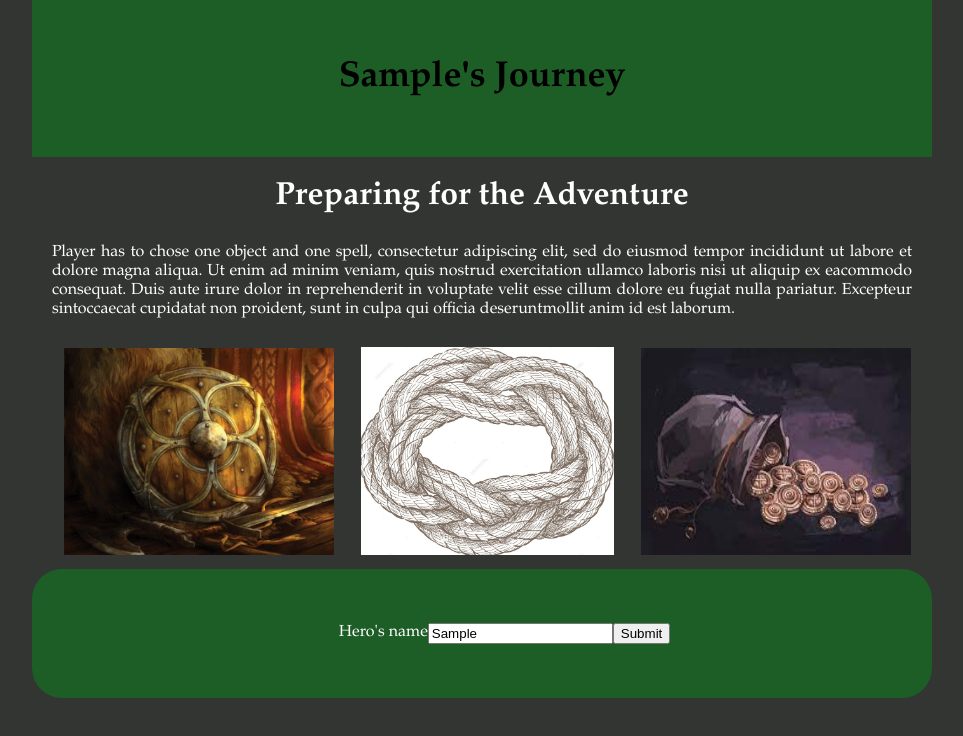
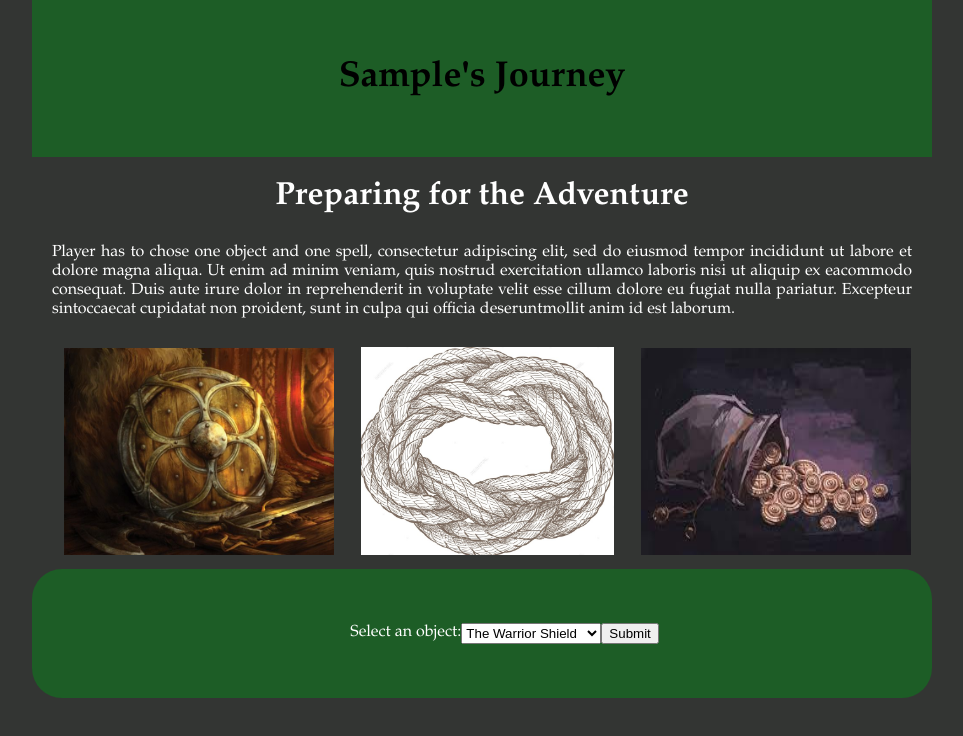
Before and after one commit to shuampi/react-christmas-project, a React (Create React App) app: page / in a window 1280 px wide. Both pictures are taken after typing "Sample" into the empty fields and a click on the button "Submit". Shown: the top 736 px of the page, without its empty margins (158-1121 px from the left). Built offline with nearby package versions, Linux system fonts and the light colour scheme.

Commit message:
action form hide and select item card is shown.

```diff
--- a/src/components/ActionBar/index.js
+++ b/src/components/ActionBar/index.js
@@ -1,7 +1,7 @@
 import React from "react";
 import { useState } from 'react';
 
-function ActionBar({handelHeroName, handelNarrativeText, handelIsHide}){
+function ActionBar({handelHeroName, handelNarrativeText, handelIsHide, isHide}){
 
   const [name,setName]=useState("");
 
@@ -11,7 +11,7 @@ setName(event.target.value)
 }
 
     return(
-        <form className="show-input-window" id="input-name">
+        <form className={isHide? "hide":"show-input-window"} id="input-name">
         <label id="label-name">Hero's name</label>
         <input id="hero-text-name" type="text" onChange={handelInputName} value={name}/>
         <button type="button" onClick={()=>{handelHeroName(name); handelNarrativeText(); handelIsHide()}} id="hero-name-button">Submit</button>
--- a/src/components/App/App.css
+++ b/src/components/App/App.css
@@ -41,7 +41,7 @@ body {
     display: flex;
     justify-content: space-evenly;
 }
-.hide-intro{
+.hide{
   display: none;
 }
 #hero-image{
--- a/src/components/App/App.js
+++ b/src/components/App/App.js
@@ -4,6 +4,7 @@ import "./App.css";
 import HeroStatusBar from "../herosStatusBar/index";
 import NarrativeBlock from "../NarrativeBlock";
 import ActionBar from "../ActionBar";
+import SelectItemCard from "../SelectItemCard";
 import { useState } from "react";
 import { theStory } from "../storyChapterData";
 
@@ -27,9 +28,17 @@ function App() {
       <HeroStatusBar heroName={heroName} />
       <NarrativeBlock isHide={isHide} narrativeText={narrativeText} />
       <ActionBar
+        isHide={isHide}
         handelHeroName={handelHeroName}
         handelNarrativeText={handelNarrativeText}
         handelIsHide={handelIsHide}
+      />
+      <SelectItemCard
+        isHide={isHide}
+        label="Select an object:"
+        value1="The Warrior Shield"
+        value2="The Magic Rope"
+        value3="A Bag Full Of Coins"
       />
     </div>
   );
--- a/src/components/ImageCard/index.js
+++ b/src/components/ImageCard/index.js
@@ -4,7 +4,7 @@ function ImageCard({src, alt, isHide}){
 
 return(
     <div >
-     <img className={isHide? "image-card":"hide-intro"} src={src} alt={alt}/>
+     <img className={isHide? "image-card":"hide"} src={src} alt={alt}/>
     </div>
 )
 
--- a/src/components/NarrativeBlock/index.js
+++ b/src/components/NarrativeBlock/index.js
@@ -10,8 +10,8 @@ function NarrativeBlock({ narrativeText, isHide }) {
       <h1 id="chapter_header">{narrativeText.chapterHeader}</h1>
       <p id="chapter_text">{narrativeText.chapterText}</p>
       <div className="content">
-        <img className={isHide? "hide-intro":""} id="hero-image" src="\images\hero4.jpg" alt="the young hero" />
-        <p className={isHide? "hide-intro":""} id="hero-description">
+        <img className={isHide? "hide":""} id="hero-image" src="\images\hero4.jpg" alt="the young hero" />
+        <p className={isHide? "hide":""} id="hero-description">
           describing the hero. Lorem ipsum dolor sit amet, consectetur
           adipiscing elit, sed do eiusmod tempor incididunt ut labore et dolore
           magna aliqua. Ut enim ad minim veniam, quis nostrud exercitation
--- /dev/null
+++ b/src/components/SelectItemCard/index.js
@@ -0,0 +1,17 @@
+import React from "react";
+
+function SelectItemCard({value1, value2, value3, label, isHide}){
+    return(
+        <form className={isHide? "show-input-window":"hide"} >
+        <label   for="selection">{label}</label>
+        <select  name="objects">
+          <option value={value1}>{value1}</option>
+          <option value={value2}>{value2}</option>
+          <option value={value3}>{value3}</option>
+        </select>
+        <input type="button" value="Submit" />
+      </form>
+    )
+}
+
+export default SelectItemCard;
```
Also changed, not shown: 1 other file (tests, documents, lock files or other folders).
